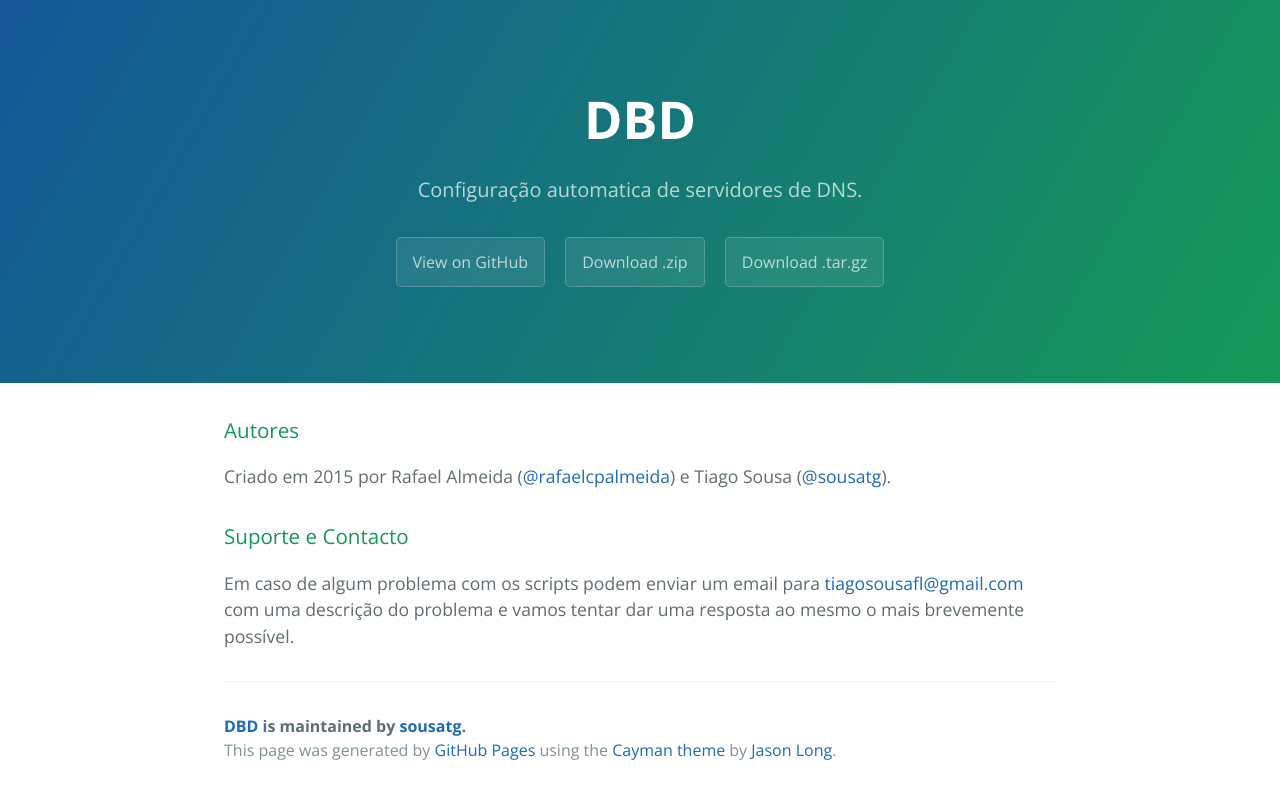
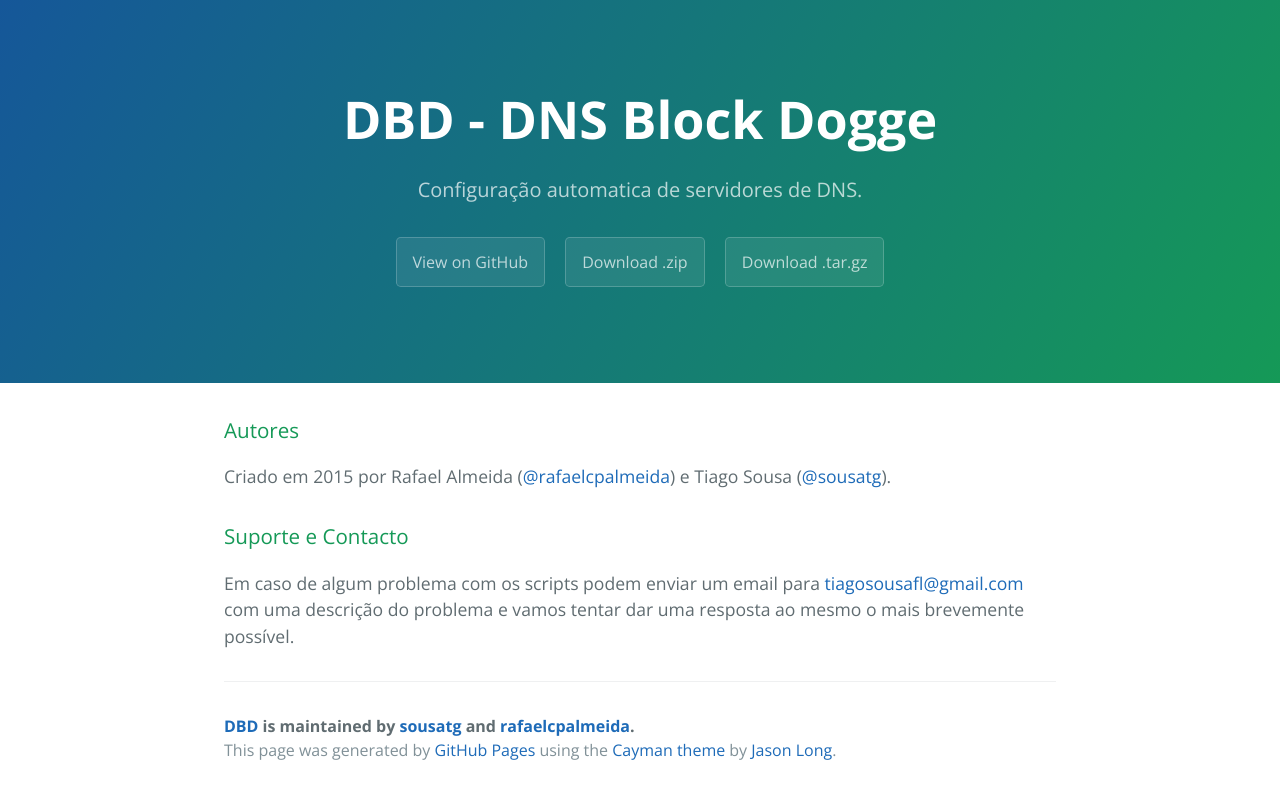
Before and after one commit to sousatg-old/dbd, a plain HTML site: page index.html in a window 1280 px wide. Drawn offline with nearby package versions, Linux system fonts and the light colour scheme.

Commit message:
Update index.html

```diff
--- a/index.html
+++ b/index.html
@@ -1,8 +1,8 @@
 <!DOCTYPE html>
-<html lang="en-us">
+<html lang="pt-pt">
   <head>
     <meta charset="UTF-8">
-    <title>DBD by sousatg</title>
+    <title>DBD</title>
     <meta name="viewport" content="width=device-width, initial-scale=1">
     <link rel="stylesheet" type="text/css" href="stylesheets/normalize.css" media="screen">
     <link href='https://fonts.googleapis.com/css?family=Open+Sans:400,700' rel='stylesheet' type='text/css'>
@@ -11,7 +11,7 @@
   </head>
   <body>
     <section class="page-header">
-      <h1 class="project-name">DBD</h1>
+      <h1 class="project-name">DBD - DNS Block Dogge</h1>
       <h2 class="project-tagline">Configuração automatica de servidores de DNS.</h2>
       <a href="https://github.com/sousatg/dbd" class="btn">View on GitHub</a>
       <a href="https://github.com/sousatg/dbd/zipball/master" class="btn">Download .zip</a>
@@ -30,7 +30,7 @@
 <p>Em caso de algum problema com os scripts podem enviar um email para <a href="mailto:tiagosousafl@gmail.com">tiagosousafl@gmail.com</a> com uma descrição do problema e vamos tentar dar uma resposta ao mesmo o mais brevemente possível.</p>
 
       <footer class="site-footer">
-        <span class="site-footer-owner"><a href="https://github.com/sousatg/dbd">DBD</a> is maintained by <a href="https://github.com/sousatg">sousatg</a>.</span>
+        <span class="site-footer-owner"><a href="https://github.com/sousatg/dbd">DBD</a> is maintained by <a href="https://github.com/sousatg">sousatg</a> and <a href="https://github.com/rafaelcpalmeida">rafaelcpalmeida</a>.</span>
 
         <span class="site-footer-credits">This page was generated by <a href="https://pages.github.com">GitHub Pages</a> using the <a href="https://github.com/jasonlong/cayman-theme">Cayman theme</a> by <a href="https://twitter.com/jasonlong">Jason Long</a>.</span>
       </footer>
```
